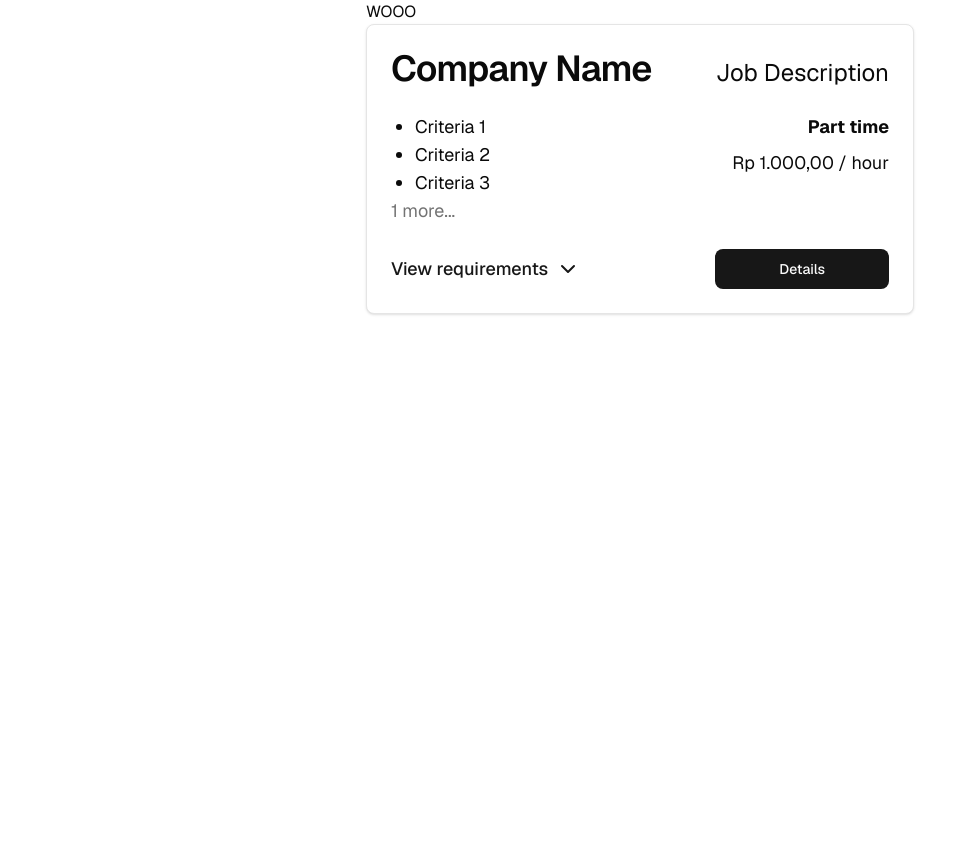
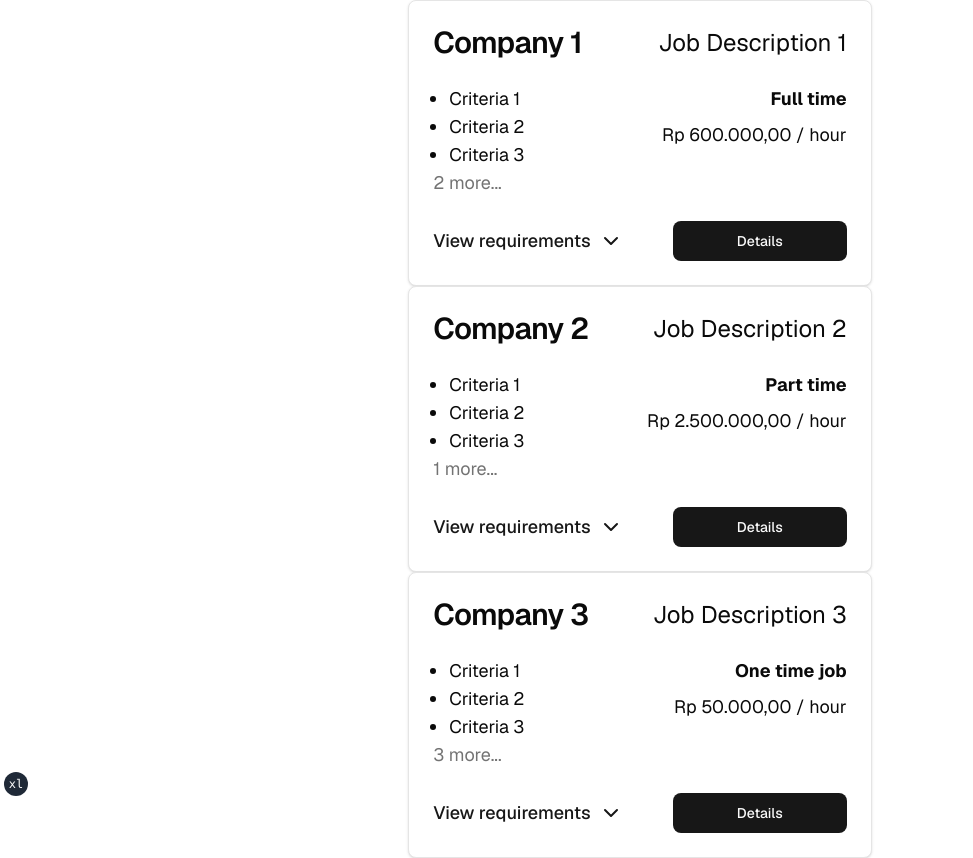
Before and after one commit to WinterRide/AltRecruit, a Next.js app: page / in a window 1280 px wide. Shown: the whole page, without its empty margins (0-973 px from the left). Before the commit the page ends 800 px from the top, so only its background shows below. Built offline with nearby package versions, Linux system fonts and the light colour scheme.

Commit message:
listing component fixes

```diff
--- a/app/layout.tsx
+++ b/app/layout.tsx
@@ -1,5 +1,6 @@
+import "./globals.css";
 import { GeistSans } from "geist/font/sans";
-import "./globals.css";
+import { TailwindIndicator } from "@/components/TailwindIndicator";
 
 const defaultUrl = process.env.VERCEL_URL
   ? `https://${process.env.VERCEL_URL}`
@@ -22,6 +23,7 @@ export default function RootLayout({
         <main className="min-h-screen flex flex-col items-center">
           {children}
         </main>
+        <TailwindIndicator/>
       </body>
     </html>
   );
--- a/app/page.tsx
+++ b/app/page.tsx
@@ -1,18 +1,38 @@
 import ListingCard from "@/components/ListingCard";
+
+const testCases = [
+  {
+    company: "Company 1",
+    jobdesc: "Job Description 1",
+    criteria: ["Criteria 1", "Criteria 2", "Criteria 3", "test", "test"],
+    salary: 600000,
+    workStatus: "Full time",
+    requirement: ["Requirement 1", "Requirement 2", "Requirement 3"],
+  },
+  {
+    company: "Company 2",
+    jobdesc: "Job Description 2",
+    criteria: ["Criteria 1", "Criteria 2", "Criteria 3", "test"],
+    salary: 2500000,
+    workStatus: "Part time",
+    requirement: ["Requirement 1", "Requirement 2", "Requirement 3"],
+  },
+  {
+    company: "Company 3",
+    jobdesc: "Job Description 3",
+    criteria: ["Criteria 1", "Criteria 2", "Criteria 3", "test", "test", "test"],
+    salary: 50000,
+    workStatus: "One time job",
+    requirement: ["Requirement 1", "Requirement 2", "Requirement 3"],
+  },
+];
 
 export default async function Index() {
   return (
-    // ! cuma utk testing, apus aj
     <div>
-      <h1>WOOO</h1>
-      <ListingCard
-        company="Company Name"
-        jobdesc="Job Description"
-        criteria={["Criteria 1", "Criteria 2", "Criteria 3", "asd"]}
-        salary={1000}
-        workStatus="Part time"
-        requirement={["Requirement 1", "Requirement 2", "Requirement 3"]}
-      />
+      {testCases.map((testCase, i) => (
+        <ListingCard key={i} {...testCase} />
+      ))}
     </div>
   );
 }
--- a/components/ListingCard.tsx
+++ b/components/ListingCard.tsx
@@ -25,21 +25,21 @@ export default function ListingCard({
   jobdesc: string;
   criteria: string[];
   salary: number;
-  workStatus: "Part time" | "Full time" | "One time job";
+  workStatus: string;
   requirement: string[];
 }) {
   const [reqOpen, setReqOpen] = useState(false);
 
   return (
     <>
-      <Card className="w-fit shadow">
-        <CardHeader className="space-y-0 flex md:flex-row md:items-end justify-between gap-4 md:gap-16">
-          <CardTitle className="text-4xl">{company}</CardTitle>
-          <h2 className="text-2xl">{jobdesc}</h2>
+      <Card className="w-full shadow">
+        <CardHeader className="space-y-0 flex md:flex-row items-center justify-between gap-4 md:gap-16">
+          <CardTitle className="text-3xl">{company}</CardTitle>
+          <p className="text-2xl">{jobdesc}</p>
         </CardHeader>
         <CardContent className="text-lg flex flex-col md:flex-row md:items-start justify-between gap-4 md:gap-16">
           <div>
-            <ul className="list-disc pl-6">
+            <ul className="list-disc pl-4">
               {criteria.slice(0, 3).map((c) => (
                 <li key={c}>{c}</li>
               ))}
@@ -63,7 +63,7 @@ export default function ListingCard({
         </CardContent>
         <CardFooter className="flex flex-row items-start justify-between">
           <Button variant="link" className="text-lg p-0 max-md:hidden">
-            View requirements
+            <p>View requirements</p>
             <ChevronDown
               className={cn(
                 "w-6 h-6 ml-2 transition-all",
--- /dev/null
+++ b/components/TailwindIndicator.tsx
@@ -0,0 +1,18 @@
+"use server";
+
+export async function TailwindIndicator() {
+  if (process.env.NODE_ENV === "production") return null;
+
+  return (
+    <div className="fixed bottom-1 left-1 z-50 flex h-6 w-6 items-center justify-center rounded-full bg-gray-800 p-3 font-mono text-xs text-white">
+      <div className="block sm:hidden">xs</div>
+      <div className="hidden sm:block md:hidden lg:hidden xl:hidden 2xl:hidden">
+        sm
+      </div>
+      <div className="hidden md:block lg:hidden xl:hidden 2xl:hidden">md</div>
+      <div className="hidden lg:block xl:hidden 2xl:hidden">lg</div>
+      <div className="hidden xl:block 2xl:hidden">xl</div>
+      <div className="hidden 2xl:block">2xl</div>
+    </div>
+  );
+}
```
